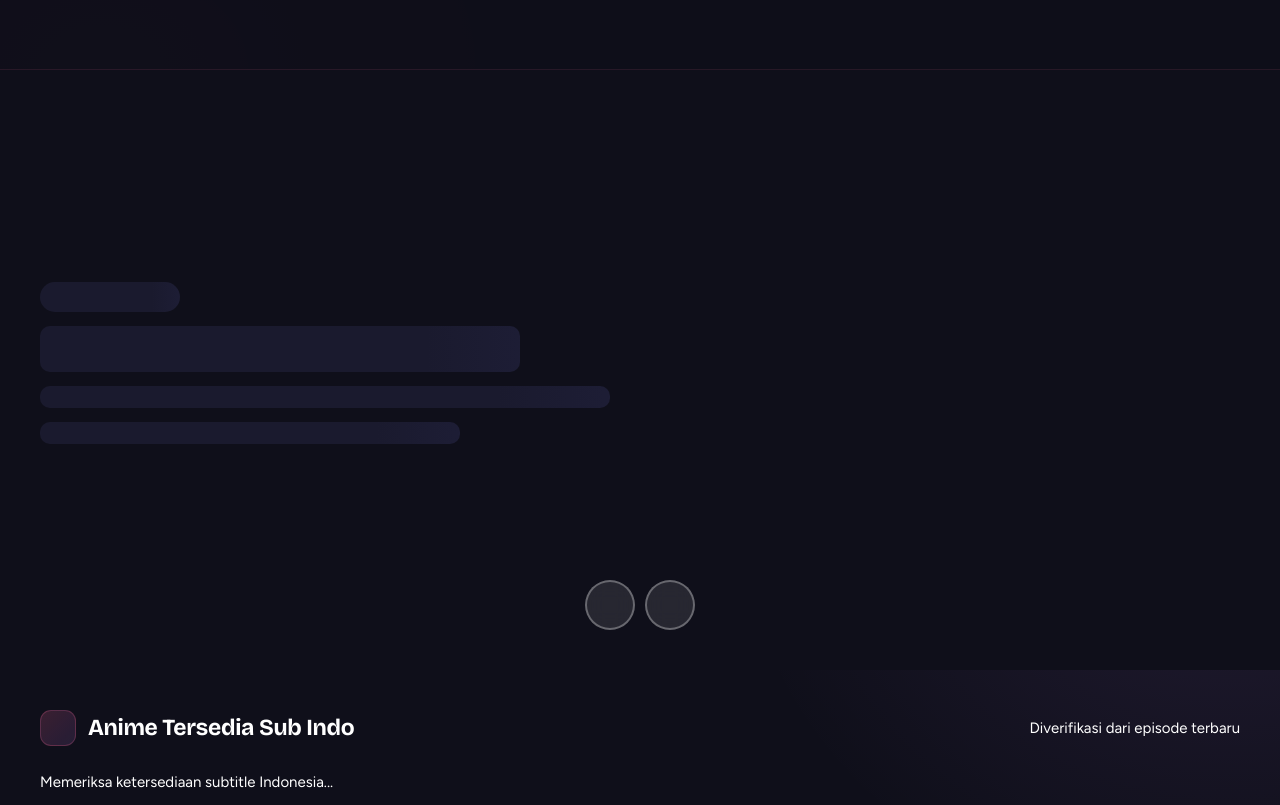
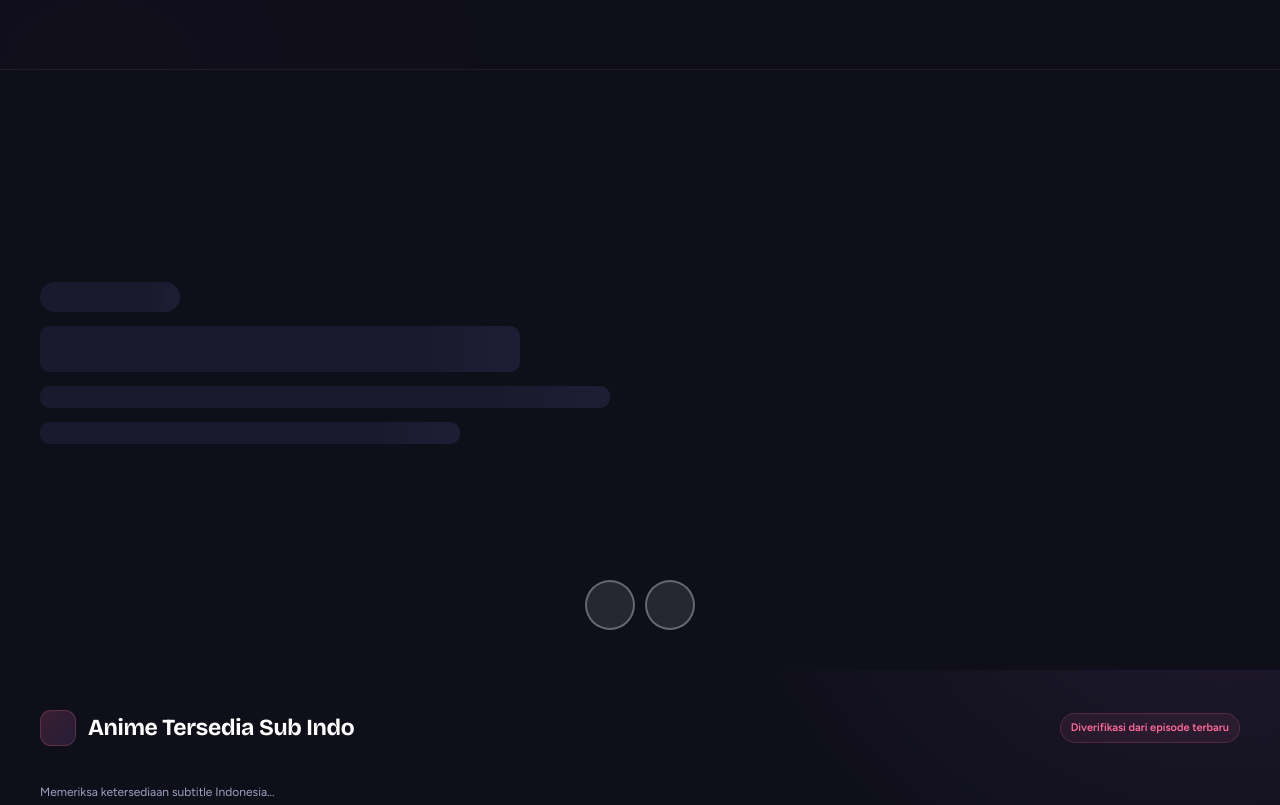
Before and after one commit to Kazaamii/Kazaanime, a website: page index.html in a window 1280 px wide. Shown: the top 805 px of the page. Drawn offline with nearby package versions, Linux system fonts and the light colour scheme.

Commit message:
Style homepage Sub Indo section

```diff
--- a/css/home.css
+++ b/css/home.css
@@ -38,6 +38,14 @@
 .hero-skeleton .skeleton-line:nth-child(2){width:80%;height:46px}
 .hero-skeleton .skeleton-line:nth-child(3){width:95%}
 .hero-skeleton .skeleton-line:nth-child(4){width:70%}
+
+/* ==========================================================================
+   DAFTAR ANIME SUB INDO (hanya section khusus homepage)
+   ========================================================================== */
+.subindo-section-header{flex-wrap:wrap}
+.subindo-label{display:inline-flex;align-items:center;gap:6px;padding:6px 10px;border:1px solid rgba(var(--primary-rgb),.2);border-radius:999px;background:rgba(var(--primary-rgb),.08);color:var(--primary);font-size:11px;font-weight:600}
+.subindo-note{margin-top:12px;color:var(--text-secondary);font-size:12px;line-height:1.6}
+#subIndoGrid .empty-state{grid-column:1/-1}
 
 /* ==========================================================================
    GENRE
```
